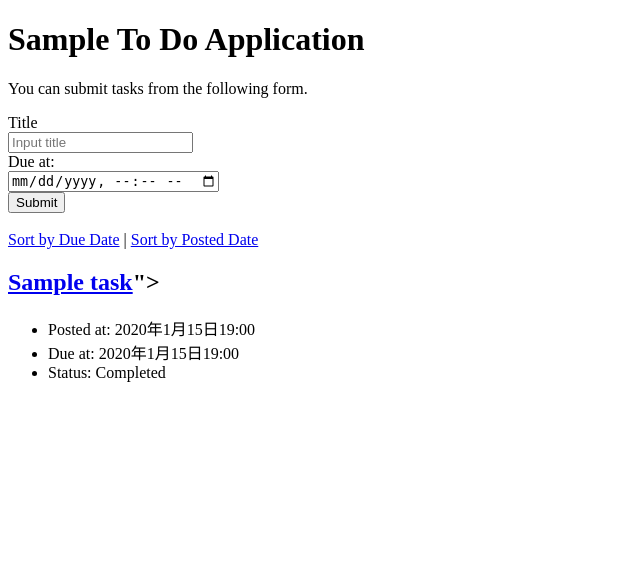
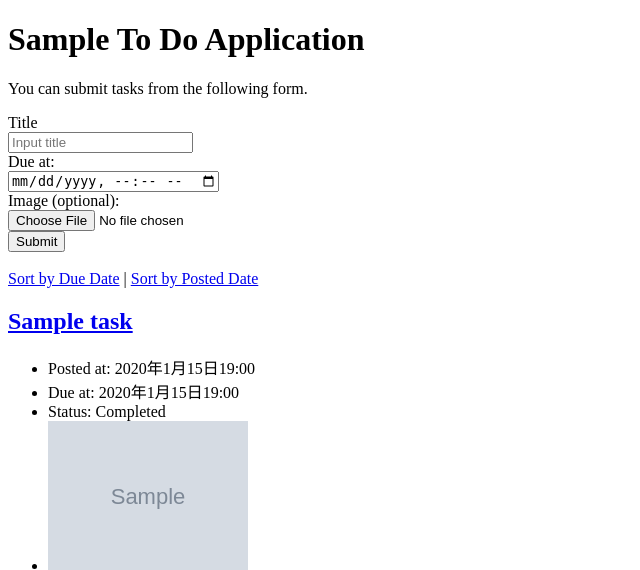
Before and after one commit to s1F102401236/django-test-exercise, a Django app: page / in a window 1280 px wide. Shown: the top 570 px of the page, without its empty margins (0-640 px from the left). Run offline with Django 5.2, Linux system fonts and the light colour scheme; tables that the repository leaves empty hold one stand-in row (values such as "Sample post"); grey boxes marked "Sample" are stand-in pictures.

Commit message:
画像提出機能の追加

```diff
--- a/config/settings.py
+++ b/config/settings.py
@@ -39,6 +39,9 @@ INSTALLED_APPS = [
     'django.contrib.staticfiles',
     'todo',
 ]
+
+MEDIA_URL = '/media/'
+MEDIA_ROOT = BASE_DIR / 'media'
 
 MIDDLEWARE = [
     'django.middleware.security.SecurityMiddleware',
--- a/config/urls.py
+++ b/config/urls.py
@@ -17,6 +17,8 @@ Including another URLconf
 from django.contrib import admin
 from django.urls import path
 from todo import views as todo_views
+from django.conf import settings
+from django.conf.urls.static import static
 
 urlpatterns = [
     path('admin/', admin.site.urls),
@@ -26,3 +28,5 @@ urlpatterns = [
     path('<int:task_id>/update',todo_views.update,name='update'),
     path('<int:task_id>/close', todo_views.close, name='close'),
 ]
+
+urlpatterns += static(settings.MEDIA_URL, document_root=settings.MEDIA_ROOT)
--- a/todo/models.py
+++ b/todo/models.py
@@ -8,6 +8,7 @@ class Task(models.Model):
     completed = models.BooleanField(default=False)
     posted_at = models.DateTimeField(default=timezone.now)
     due_at = models.DateTimeField(null=True, blank=True)
+    image = models.ImageField(upload_to='task_images/', null=True, blank=True)
 
     def is_overdue(self, dt):
         if self.due_at is None:
--- a/todo/templates/todo/detail.html
+++ b/todo/templates/todo/detail.html
@@ -22,6 +22,12 @@
       {% endif %}
     </ul>
 
+    {% if task.image %}
+    <div>
+      <img src="{{ task.image.url }}" alt="Task Image" style="max-width: 400px; height: auto;">
+    </div>
+    {% endif %}
+
     <div>
       <a href="{% url 'index' %}">Top</a>
       | <a href="{% url 'delete' task.id %}">Delete</a>
--- a/todo/templates/todo/index.html
+++ b/todo/templates/todo/index.html
@@ -11,7 +11,7 @@
   <body>
     <h1>Sample To Do Application</h1>
     <p>You can submit tasks from the following form.</p>
-    <form action="{% url 'index' %}" method="post">
+    <form action="{% url 'index' %}" method="post" enctype="multipart/form-data">
       {% csrf_token %}
       <div>
         <label for="titleInput">Title</label><br>
@@ -20,6 +20,10 @@
       <div>
         <label for="dueInput">Due at:</label><br>
         <input id="dueInput" name="due_at" type="datetime-local">
+      </div>
+      <div>
+        <label for="imageInput">Image (optional):</label><br>
+        <input id="imageInput" name="image" type="file" accept="image/*">
       </div>
       <div>
         <button type="submit">Submit</button>
@@ -34,7 +38,7 @@
 
     {% for task in tasks %}
     <div class="text">
-      <h2><a href="{% url 'detail' task.id %}">{{ task.title }}</a>"></h2>
+      <h2><a href="{% url 'detail' task.id %}">{{ task.title }}</a></h2>
       <ul>
         <li>Posted at: {{ task.posted_at }}</li>
         {% if task.due_at %}
@@ -45,6 +49,9 @@
         {% else %}
         <li>Status: Not Completed</li>
         {% endif %}
+        {% if task.image %}
+        <li><img src="{{ task.image.url }}" alt="task image" width="200"></li>
+        {% endif %}
       </ul>
     </div>
     {% endfor %}
--- a/todo/views.py
+++ b/todo/views.py
@@ -9,9 +9,17 @@ from todo.models import Task
 
 def index(request):
     if request.method == 'POST':
+        due_at_raw = request.POST.get('due_at')
+        due_at = make_aware(parse_datetime(due_at_raw)) if due_at_raw else None
+
         task = Task(title=request.POST['title'],
                     due_at=make_aware(parse_datetime(request.POST['due_at'])))
+
+        if 'image' in request.FILES:
+            task.image = request.FILES['image']
+
         task.save()
+        return redirect('index')
 
     if request.GET.get('order') == 'due':
         tasks = Task.objects.order_by('due_at')
```
Also changed, not shown: media/task_images/ChatGPT_Image_2025年7月5日_02_37_45.png (added), todo/migrations/0002_task_image.py (added).
